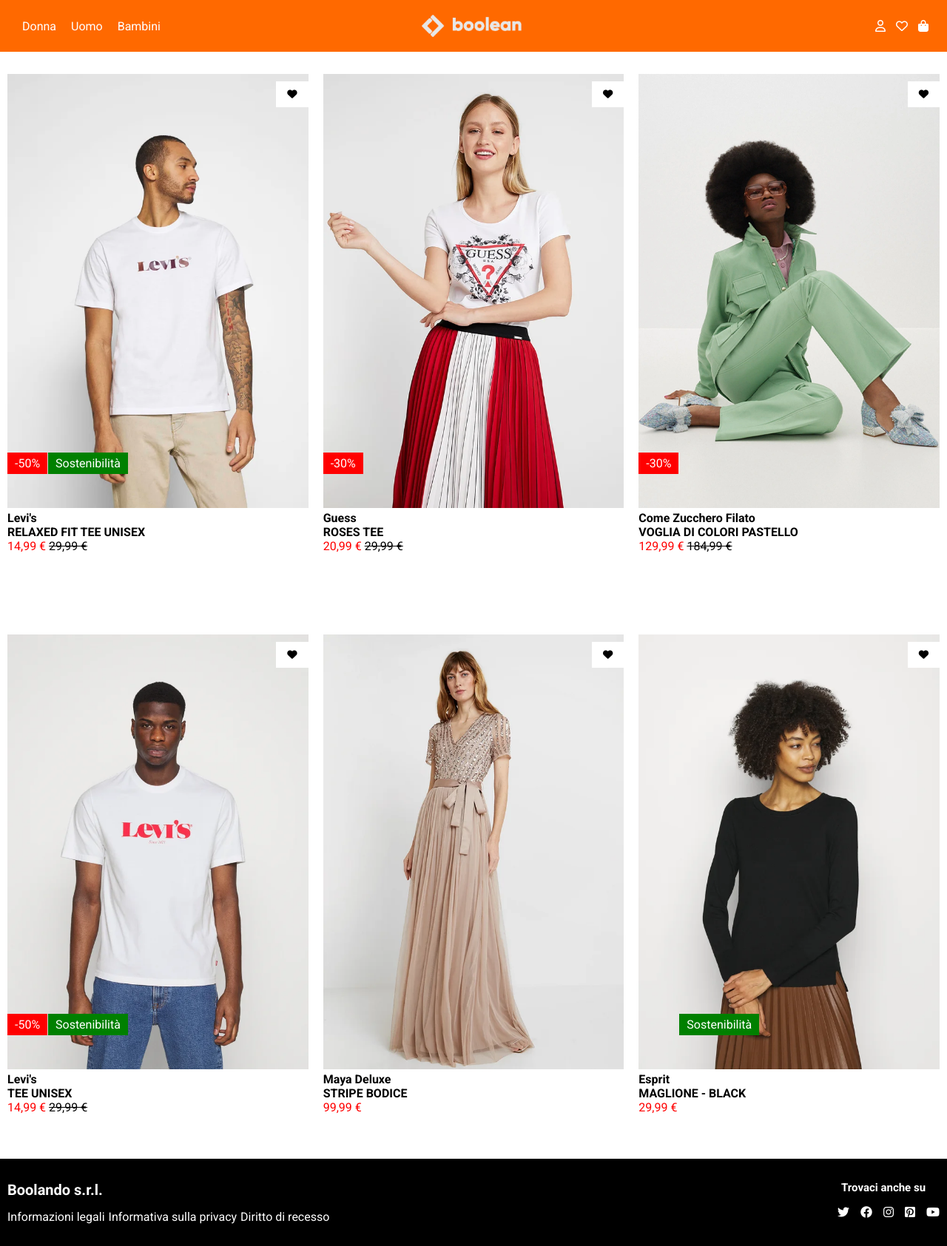
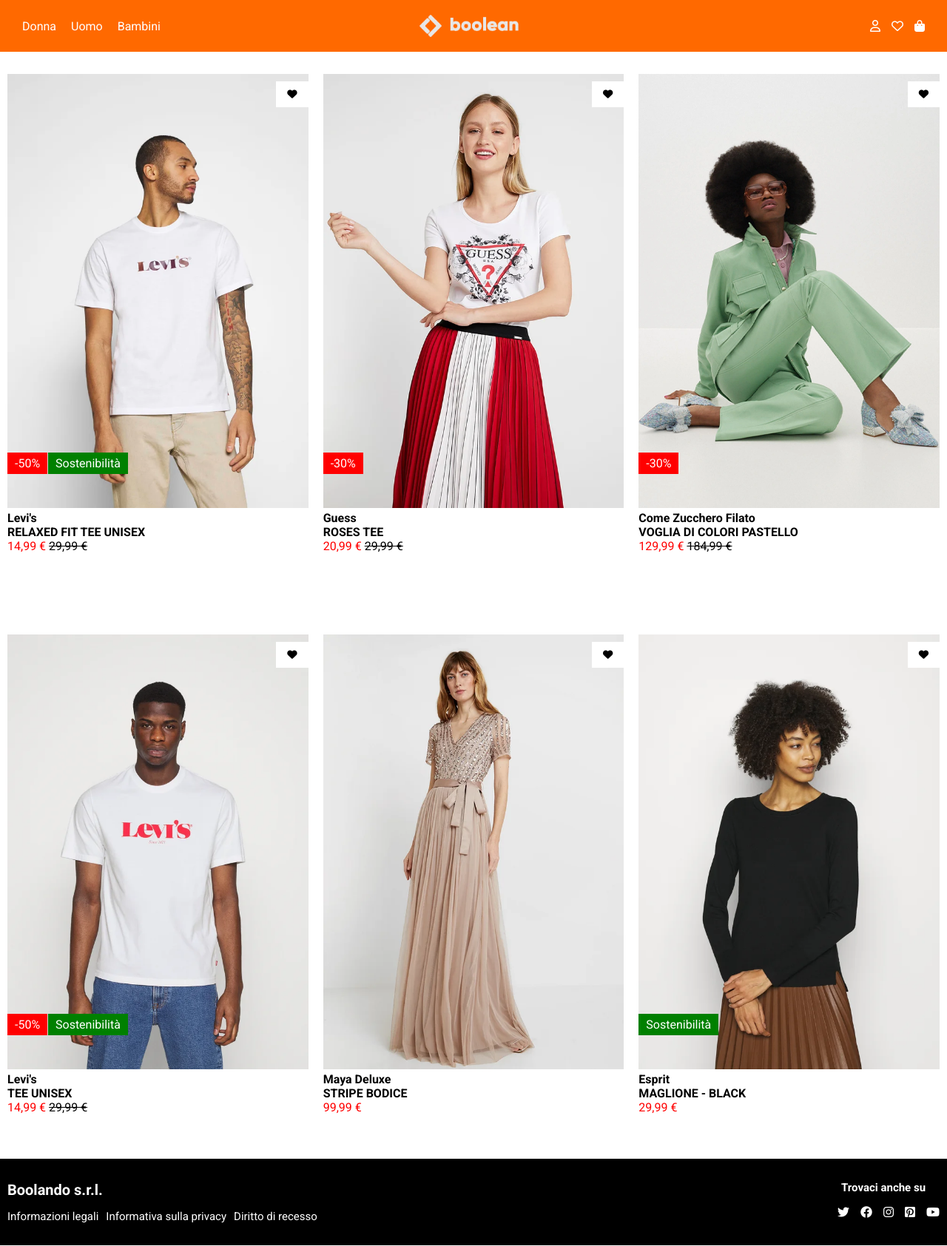
Before and after one commit to RiccardoBernardi1/html-css-boolando, a plain HTML site: page index.html in a window 1280 px wide. Shown: the whole page at 74% size. Drawn offline with Linux system fonts and the light colour scheme.

Commit message:
aggiunti commenti e correzioni

```diff
--- a/css/style.css
+++ b/css/style.css
@@ -21,7 +21,7 @@ ul {
     justify-content: center;
     padding-left: 0;
 }
- ul li {
+ul li {
     margin: 0 5px 0 0;
 }
 li a {
@@ -29,6 +29,7 @@ li a {
     color: inherit;
     font-family: inherit;
 }
+
 /* TIPOGRAFY */
 
 body{
@@ -48,6 +49,7 @@ header{
     color: inherit;
     font-weight: bold;
 }
+
 /* HEADER */
 
 header .container{
@@ -79,6 +81,7 @@ div i{
 
 /* MAIN */
 
+/* righe e colonne */
 main .row{
     justify-content: space-between;
     flex-wrap: wrap;
@@ -87,29 +90,33 @@ main .row{
     width: calc(100%/3 - 20px);
     margin: 100px 10px 10px 10px;
 }
+
+/* immagini articolo*/
 .default-img{
     width: 100%;
     height
-    display: block;
+    display: inline-block;
 }
 .hover-img{
     display: none;
 }
 .image:hover .hover-img{
-    display: block;
+    display: inline-block;
     width: 100%;
 }
 .image:hover .default-img{
     display: none;
 }
+.image{
+    position: relative;
+}
+
+/* informazioni articolo */
 .price{
     color: red;
 }
 .fake-price{
     text-decoration: line-through;
-}
-.image{
-    position: relative;
 }
 .sconto,.sostenibile,.heart{
     position: absolute;
@@ -119,6 +126,18 @@ main .row{
     bottom: 50px;
     padding: 5px 10px;
 }
+.sconto{
+    background-color: red;
+}
+.sostenibile{
+    background-color: green;
+    left: 55px;
+}
+.col:last-of-type .sostenibile{
+    left:0
+}
+
+/* button preferiti */
 .heart{
     background-color: white;
     padding: 10px;
@@ -131,13 +150,6 @@ main .row{
 }
 .heart:hover{
     cursor: pointer;
-}
-.sconto{
-    background-color: red;
-}
-.sostenibile{
-    background-color: green;
-    left: 55px;
 }
 
 /* FOOTER */
@@ -153,6 +165,10 @@ footer {
 .info-azienda h4{
     padding: 0px 0 15px;
 }
+.info-azienda ul li{
+    margin: 0 10px 0 0;
+    font-size: 15px;
+}
 .social h5 {
     padding: 0 0 15px 10px;
 }
--- a/index.html
+++ b/index.html
@@ -15,6 +15,7 @@
     <!-- HEADER -->
     <header>
         <div class="container">
+            <!-- navigazione -->
             <nav class="main-nav">
                 <ul>
                     <li><a href="">Donna</a></li>
@@ -22,14 +23,20 @@
                     <li><a href="">Bambini</a></li>
                 </ul>
             </nav>
+            <!-- /navigazione -->
+            <!-- logo -->
             <div class="logo">
                 <img src="img/boolean-logo.png" alt="Logo Boolando">
             </div>
-            <div>
-                <i class="fa-regular fa-user"></i>
-                <i class="fa-regular fa-heart"></i>
-                <i class="fa-solid fa-bag-shopping"></i>
-            </div>
+            <!-- /logo -->
+            <!-- link account, preferiti e carrello -->
+            <ul>
+                <li><a href=""><i class="fa-regular fa-user"></a></i></li>
+                <li><a href=""><i class="fa-regular fa-heart"></i></a></li>
+                <li><a href=""><i class="fa-solid fa-bag-shopping"></i></a></li>
+
+            </ul>
+            <!-- /link account, preferiti e carrello -->
         </div>
     </header>
     <!-- /HEADER -->
@@ -38,6 +45,7 @@
         <!-- articolo 1 -->
         <section class="container row">
             <div class="col">
+                <!-- immagini articolo -->
                 <div class="image">
                     <img class="default-img" src="img/1.webp" alt="Imamgine 1 Levi's Relaxed Fit Tee">
                     <img class="hover-img" src="img/1b.webp" alt="immagine 2 Levi's Relaxed Fit Tee">
@@ -51,6 +59,8 @@
                         <i class="fa-solid fa-heart"></i>
                     </button>
                 </div>
+                <!-- /immagini articolo -->
+                <!-- informazioni articolo -->
                 <div class="info">
                     <a class="brand" href="">Levi's</a>
                     <div>
@@ -59,10 +69,12 @@
                     <span class="price">14,99 €</span>
                     <span class="fake-price">29,99 €</span>
                 </div>
+                <!-- /informazioni articolo -->
             </div>
             <!-- /articolo 1 -->
             <!-- articolo 2 -->
             <div class="col">
+                <!-- immagini articolo -->
                 <div class="image">
                     <img class="default-img" src="img/2.webp" alt="Imamgine 1  roses tee">
                     <img class="hover-img" src="img/2b.webp" alt="immagine 2 Roses tee">
@@ -73,6 +85,8 @@
                         <i class="fa-solid fa-heart"></i>
                     </button>
                 </div>
+                <!-- /immagini articolo -->
+                <!-- informazioni articolo -->
                 <div class="info">
                     <a class="brand" href="">Guess</a>
                     <div>
@@ -81,10 +95,12 @@
                     <span class="price">20,99 €</span>
                     <span class="fake-price">29,99 €</span>
                 </div>
+                <!-- /informazioni articolo -->
             </div>
             <!-- /articolo 2 -->
             <!-- articolo 3 -->
             <div class="col">
+                <!-- immagini articolo -->
                 <div class="image">
                     <img class="default-img" src="img/3.webp" alt="Imamgine 1 come zucchero filato">
                     <img class="hover-img" src="img/3b.webp" alt="immagine 2 come zucchero filato">
@@ -95,6 +111,8 @@
                         <i class="fa-solid fa-heart"></i>
                     </button>
                 </div>
+                <!-- /immagini articolo -->
+                <!-- informazioni articolo -->
                 <div class="info">
                     <a class="brand" href="">Come Zucchero Filato</a>
                     <div>
@@ -103,10 +121,12 @@
                     <span class="price">129,99 €</span>
                     <span class="fake-price">184,99 €</span>
                 </div>
+                <!-- /informazioni articolo -->
             </div>
             <!-- /articolo 3 -->
             <!-- articolo 4 -->
             <div class="col">
+                <!-- immagini articolo -->
                 <div class="image">
                     <img class="default-img" src="img/4.webp" alt="Imamgine 1 Tee unisex">
                     <img class="hover-img" src="img/4b.webp" alt="immagine 2  Tee unisex">
@@ -120,6 +140,8 @@
                         <i class="fa-solid fa-heart"></i>
                     </button>
                 </div>
+                <!-- /immagini articolo -->
+                <!-- informazioni articolo -->
                 <div class="info">
                     <a class="brand" href="">Levi's</a>
                     <div>
@@ -128,10 +150,12 @@
                     <span class="price">14,99 €</span>
                     <span class="fake-price">29,99 €</span>
                 </div>
+                <!-- /informazioni articolo -->
             </div>
             <!-- /articolo 4 -->
             <!-- articolo 5 -->
             <div class="col">
+                <!-- immagini articolo -->
                 <div class="image">
                     <img class="default-img" src="img/5.webp" alt="Imamgine 1 STRIPE BODICE">
                     <img class="hover-img" src="img/5b.webp" alt="immagine 2 STRIPE BODICE">
@@ -139,6 +163,8 @@
                         <i class="fa-solid fa-heart"></i>
                     </button>
                 </div>
+                <!-- /immagini articolo -->
+                <!-- informazioni articolo -->
                 <div class="info">
                     <a class="brand" href="">Maya Deluxe</a>
                     <div>
@@ -146,20 +172,24 @@
                     </div>
                     <span class="price">99,99 €</span>
                 </div>
+                <!-- informazioni articolo -->
             </div>
             <!-- /articolo 5 -->
             <!-- articolo 6 -->
             <div class="col">
+                <!-- immagini articolo -->
                 <div class="image">
                     <img class="default-img" src="img/6.webp" alt="Imamgine 1 maglione black">
                     <img class="hover-img" src="img/6b.webp" alt="immagine 2 maglione black">
-                    <div class="sostenibile">
+                    <div class="sostenibile ">
                         <span>Sostenibilità</span>
                     </div>
                     <button class="heart">
                         <i class="fa-solid fa-heart"></i>
                     </button>
                 </div>
+                <!-- /immagini articolo -->
+                <!-- informazioni articolo -->
                 <div class="info">
                     <a class="brand" href="">Esprit</a>
                     <div>
@@ -167,6 +197,7 @@
                     </div>
                     <span class="price">29,99 €</span>
                 </div>
+                <!-- /informazioni articolo -->
             </div>
             <!-- /articolo 6 -->
         </section>
@@ -175,6 +206,7 @@
     <!-- FOOTER -->
     <footer>
         <div class="container row">
+            <!-- informazioni azienda -->
             <div class="info-azienda">
                 <h4>Boolando s.r.l.</h4>
                 <ul>
@@ -189,6 +221,8 @@
                     </li>
                 </ul>
             </div>
+            <!-- /informazioni azienda -->
+            <!-- collegamenti social -->
             <div class="social">
                 <h5>Trovaci anche su</h5>
                 <ul>
@@ -209,6 +243,7 @@
                     </li>
                 </ul>
             </div>
+            <!-- /collegamenti social -->
         </div>
     </footer>
     <!-- /FOOTER -->
```
